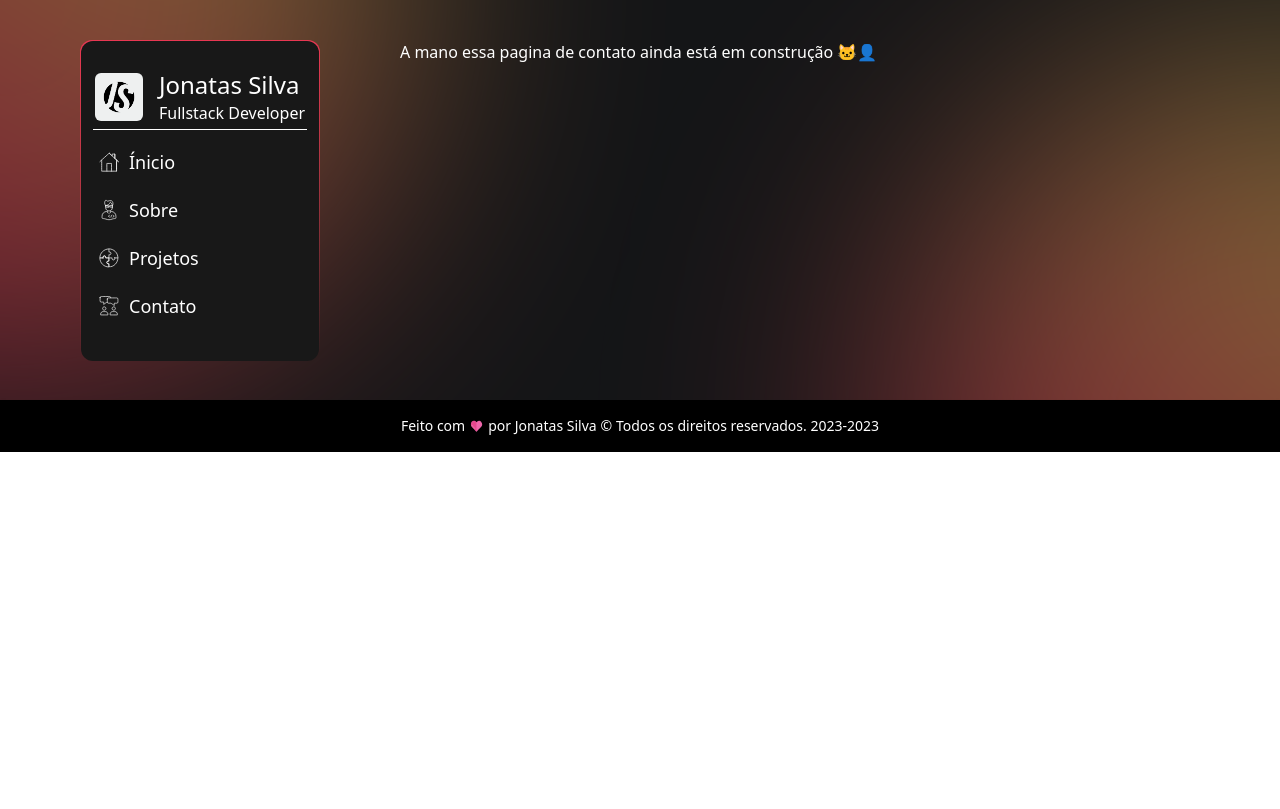
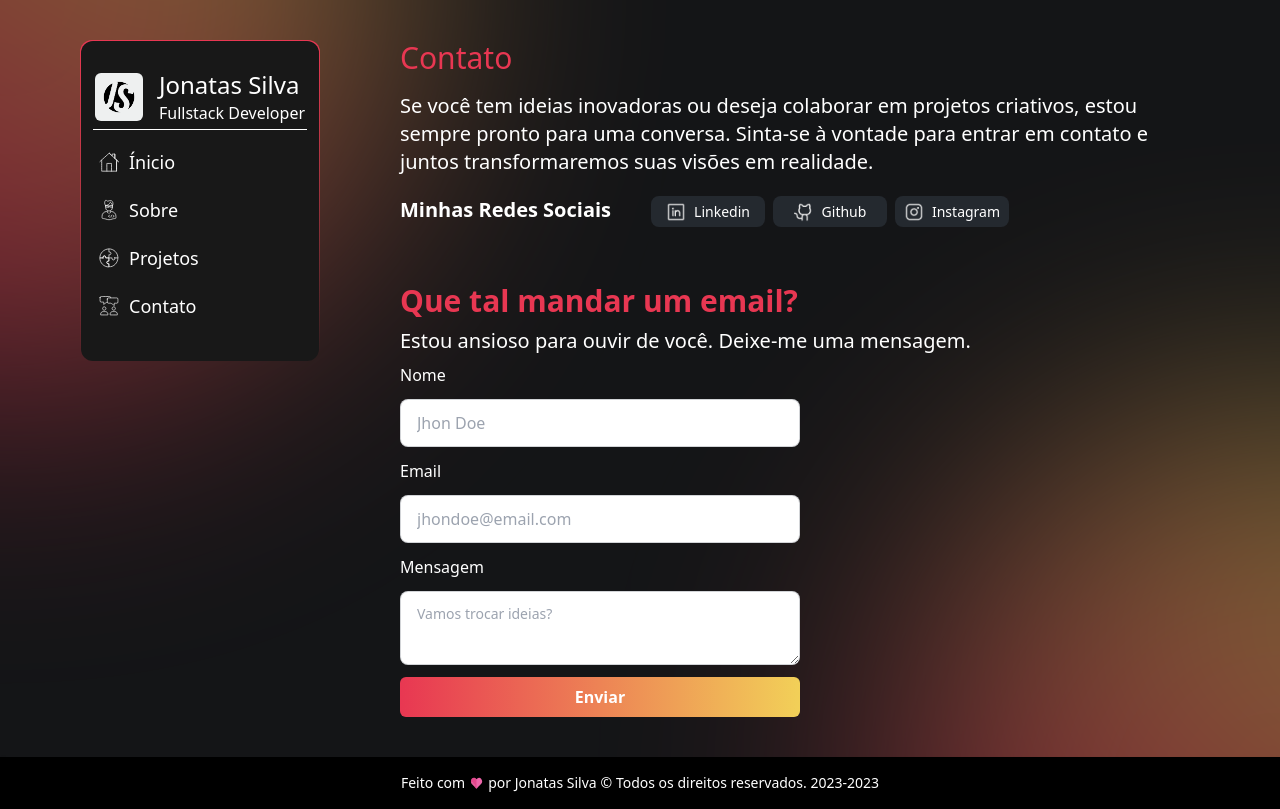
Before and after one commit to JsCodeDevlopment/Portfolio, a React (Vite) app: page /contact in a window 1280 px wide. Built offline with nearby package versions, Linux system fonts and the light colour scheme.

Commit message:
feat: contact page

```diff
--- a/src/components/ContactContent.tsx
+++ b/src/components/ContactContent.tsx
@@ -1,7 +1,62 @@
+import { Button } from "./ui/Button";
+import { ContactForm } from "./ui/ContactForm";
+import Github from "../assets/images/guithub.png";
+import Linkedin from "../assets/images/linkedin.png";
+import Instagram from "../assets/images/instagram.png";
+
 export function ContactContent() {
   return (
-    <div>
-      <h1>A mano essa pagina de contato ainda está em construção 🐱‍👤</h1>
+    <div className="flex flex-col gap-12">
+      <div className="flex flex-wrap gap-5 max-lg:justify-center max-xl:justify-center">
+        <div className="flex flex-col gap-4">
+          <h1 className="text-3xl text-first">Contato</h1>
+          <div className="flex flex-col gap-2">
+            <p className="text-xl">
+              {`Se você tem ideias inovadoras ou deseja colaborar em projetos criativos, estou sempre pronto para uma conversa. Sinta-se à vontade para entrar em contato e juntos transformaremos suas visões em realidade.`}
+            </p>
+          </div>
+        </div>
+        <div className="flex flex-wrap gap-10 max-lg:gap-3 max-lg:items-center max-lg:justify-center max-md:flex-col max-md:justify-center">
+          <h1 className="text-xl font-semibold">Minhas Redes Sociais</h1>
+          <div className="flex max-lg:items-center max-lg:justify-center max-sm:flex-wrap max-sm:w-10">
+            <Button
+              title="Linkedin"
+              logo={Linkedin}
+              bg="primary"
+              size="medium"
+              endereco="https://www.linkedin.com/in/jscodedevelopment/"
+              focus="activeFocus"
+            />
+            <Button
+              title="Github"
+              logo={Github}
+              bg="primary"
+              size="medium"
+              endereco="https://github.com/JsCodeDevlopment"
+              focus="activeFocus"
+            />
+            <Button
+              title="Instagram"
+              logo={Instagram}
+              bg="primary"
+              size="medium"
+              endereco="https://www.instagram.com/jonatasilva14/"
+              focus="activeFocus"
+            />
+          </div>
+        </div>
+      </div>
+      <div className="flex flex-col gap-2">
+        <h1 className="text-3xl font-semibold text-first">
+          Que tal mandar um email?
+        </h1>
+        <h1 className="text-xl">
+          Estou ansioso para ouvir de você. Deixe-me uma mensagem.
+        </h1>
+        <div className="flex flex-col items-start w-full">
+          <ContactForm />
+        </div>
+      </div>
     </div>
   );
 }
--- a/src/components/ResponsiveMenu.tsx
+++ b/src/components/ResponsiveMenu.tsx
@@ -6,7 +6,7 @@ export function ResponsiveMenu() {
   const { menuOptions } = useMenuOptions();
 
   return (
-    <div className="inline-flex flex-col items-center absolute bg-gradient-to-b from-black/90 to-black/40 rounded-sm shadow-md top-[4.3rem] right-2 max-md:top-[3rem]">
+    <div className="inline-flex flex-col items-center absolute bg-gradient-to-b from-black/90 to-black/40 rounded-sm shadow-md top-[4.3rem] right-2 max-md:top-[3rem] transition ease-in-out duration-150">
       <ul className="flex p-2 flex-col gap-1 items-start w-48 h-70">
         <li className="flex gap-2 py-1 px-2 w-full text-white font-semibold border-b border-white/20">
           Menu
--- /dev/null
+++ b/src/components/ui/ContactForm.tsx
@@ -0,0 +1,27 @@
+export function ContactForm() {
+  return (
+    <form className="flex w-1/2 flex-col gap-3 max-lg:w-4/5 max-lg:justify-center max-md:w-full">
+      <label htmlFor="name">Nome</label>
+      <input
+        id="name"
+        placeholder="Jhon Doe"
+        className="input input-bordered w-full"
+        type="text" />
+      <label htmlFor="email">Email</label>
+      <input
+        id="email"
+        placeholder="jhondoe@email.com"
+        className="input input-bordered w-full"
+        type="email" />
+      <label htmlFor="message">Mensagem</label>
+      <textarea
+        id="message"
+        placeholder="Vamos trocar ideias?"
+        className="textarea textarea-bordered w-full"
+        name="message"></textarea>
+      <button
+        className="bg-gradient-to-r from-first to-second text-white font-bold py-2 px-4 rounded-md hover:bg-background"
+        type="submit">Enviar</button>
+    </form>
+  );
+}
```
